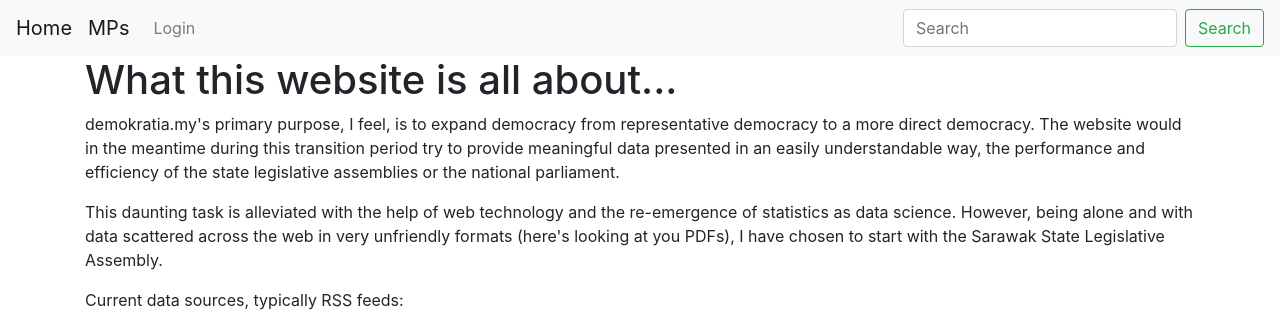
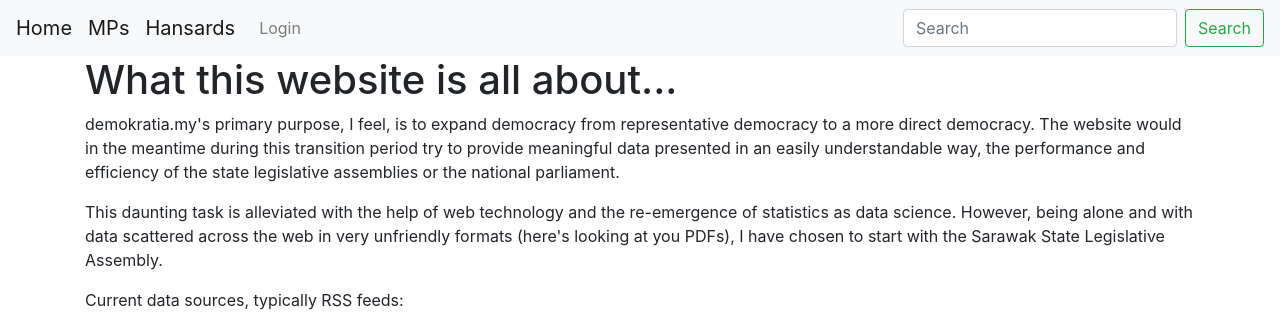
Before and after one commit to quiksilv/scrutiny, a Django app: page / in a window 1280 px wide. Shown: the top 314 px of the page. Run offline with Django 3.2, Linux system fonts and the light colour scheme; some libraries are stand-ins or nearby versions.

Commit message:
nav link to hansards

```diff
--- a/templates/base.html
+++ b/templates/base.html
@@ -10,6 +10,7 @@
     <nav class="navbar navbar-expand-lg navbar-light bg-light">
       <a class="navbar-brand" href="/">Home</a>
       <a class="navbar-brand" href="/politicians/">MPs</a>
+      <a class="navbar-brand" href="/hansards/">Hansards</a>
       <button class="navbar-toggler" type="button" data-toggle="collapse" data-target="#navbarSupportedContent" aria-controls="navbarSupportedContent" aria-expanded="false" aria-label="Toggle navigation">
         <span class="navbar-toggler-icon"></span>
       </button>
```
